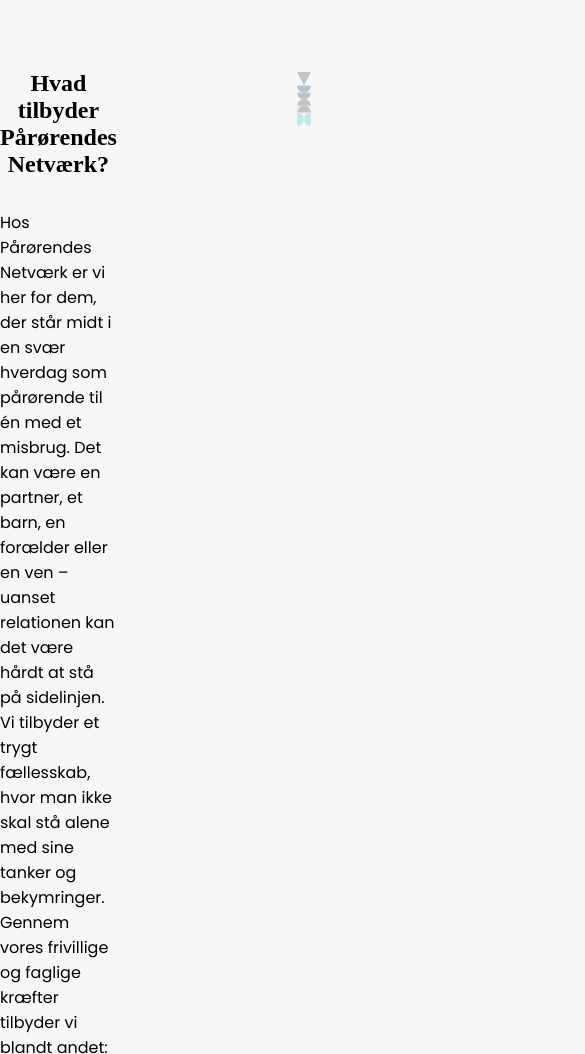
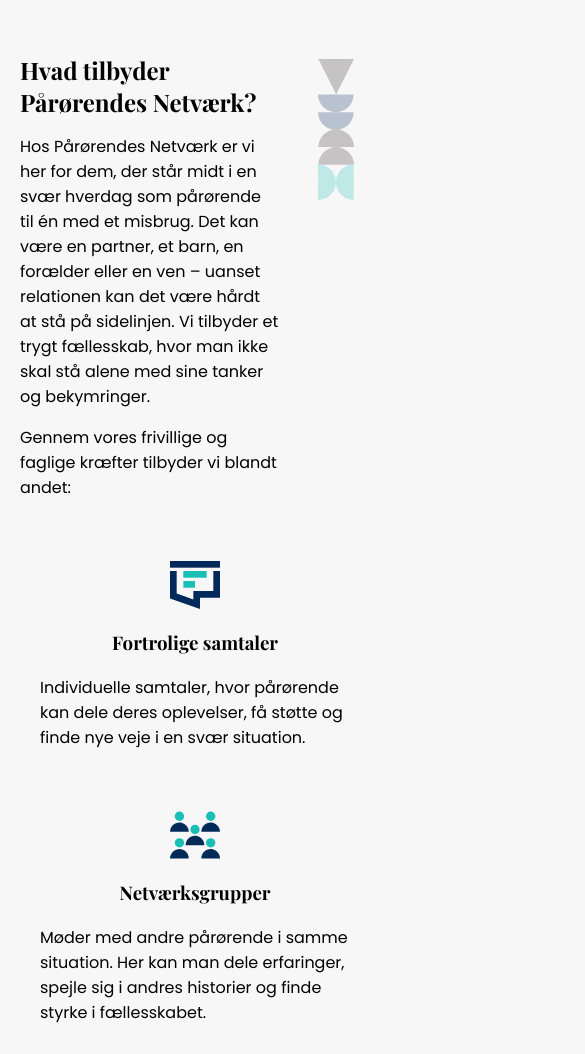
Before and after one commit to josk0004/Kampagnesite-Gruppe10, an Astro site: page / in a window 390 px wide. Shown: the part 4920-5974 px from the top of the page, 585 px wide, since content can reach past the window. Built offline with nearby package versions, Linux system fonts and the light colour scheme; Astro itself is replaced by a stand-in of ours; a web font is replaced by a local one.

Commit message:
om os/tilbyder mobil version

```diff
--- a/src/components/Intro.astro
+++ b/src/components/Intro.astro
@@ -1,9 +1,16 @@
 <div class="intro"><p>Vores mål er at skabe et sted, hvor pårørende kan trække vejret, finde ro og få den støtte, de har brug for – uden at blive mødt af fordømmelse eller krav.</p></div>
 <style>
-.intro{
+  .intro {
     margin: 0 auto;
     max-width: 500px;
     margin-bottom: 4rem;
-}
+  }
 
+  @media screen and (max-width: 900px) {
+    .intro {
+      padding: 0 20px 20px 20px;
+      margin-inline: auto;
+      box-sizing: border-box;
+    }
+  }
 </style>
--- a/src/components/Tilbyder.astro
+++ b/src/components/Tilbyder.astro
@@ -1,30 +1,61 @@
-<section class="grid_tilbud"><div class="tilbud">
+---
+
+---
+
+<section class="grid_tilbud">
+  <div class="tilbud">
     <h2>Hvad tilbyder Pårørendes Netværk?</h2>
     <p>Hos Pårørendes Netværk er vi her for dem, der står midt i en svær hverdag som pårørende til én med et misbrug. Det kan være en partner, et barn, en forælder eller en ven – uanset relationen kan det være hårdt at stå på sidelinjen. Vi tilbyder et trygt fællesskab, hvor man ikke skal stå alene med sine tanker og bekymringer.</p>
     <p>Gennem vores frivillige og faglige kræfter tilbyder vi blandt andet:</p>
-</div>
-<div class="figur_tilbud">
-    <img src="/svg/figur_tilbud.svg" alt="figur"></div></section>
+  </div>
+  <div class="figur_tilbud">
+    <img src="/svg/figur_tilbud.svg" alt="figur" />
+  </div>
+</section>
+
 <style>
-    .tilbud{
-        margin: 0 auto;
-        max-width: 500px;
-        padding-top: 40px;
-      margin-right: 180px;
-      margin-top: 3rem;
+  .tilbud {
+    margin: 0 auto;
+    max-width: 500px;
+    padding-top: 40px;
+    grid-column: 2/3;
+  }
 
+  .tilbud p:first-of-type {
+    margin-bottom: 1rem;
+  }
+  .grid_tilbud {
+    display: grid;
+    grid-template-columns: 1fr 5fr 1fr;
+    margin-inline: 40px;
+    gap: 40px;
+    margin-top: 2rem;
+  }
+  .figur_tilbud img {
+    width: 40%;
+    padding-top: 30px;
+  }
+  h2 {
+    margin-bottom: 1rem;
+    /* text-align: center; */
+    font-family: "Playfair Display", serif;
+  }
+
+  @media screen and (max-width: 900px) {
+    .grid_tilbud {
+      grid-template-columns: 5fr 1fr;
+      max-width: 600px;
+      padding: 0 20px 20px 20px;
+      margin-inline: auto;
+      box-sizing: border-box;
     }
-    .grid_tilbud{
-        display: grid;
-        grid-template-columns: 3fr 1fr;
-    }
-    .figur_tilbud img{
-        width: 15%;
-        padding-top: 90px;
-    }
-    h2{
-        margin-bottom: 2rem;
-        text-align: center;
+    .figur_tilbud img {
+      width: 70%;
+      padding-top: 45px;
     }
 
+    .tilbud {
+      grid-column: 1/2;
+    }
+  }
 </style>
--- a/src/components/TilbyderCard.astro
+++ b/src/components/TilbyderCard.astro
@@ -3,20 +3,32 @@ const cards = [
   {
     title: "Fortrolige samtaler",
     description: "Individuelle samtaler, hvor pårørende kan dele deres oplevelser, få støtte og finde nye veje i en svær situation.",
-    icon: "./imgs/icon1.webp"
+    icon: "./svg/talkicon.svg",
   },
   {
     title: "Netværksgrupper",
     description: "Møder med andre pårørende i samme situation. Her kan man dele erfaringer, spejle sig i andres historier og finde styrke i fællesskabet.",
-    icon: "./imgs/icon2.webp"
+    icon: "./svg/groupicon.svg",
   },
   {
     title: "Arrangementer og oplæg",
     description: "Vi afholder løbende events, oplæg og temamøder med fokus på livet som pårørende. Her kan man få viden, inspiration og ikke mindst føle sig set og forstået.",
-    icon: "./imgs/icon3.webp"
-  }
+    icon: "./svg/handicon.svg",
+  },
 ];
 ---
+
+<section class="cards-container">
+  {
+    cards.map((card) => (
+      <div class="card">
+        <img src={card.icon} alt={card.title} />
+        <h3>{card.title}</h3>
+        <p>{card.description}</p>
+      </div>
+    ))
+  }
+</section>
 
 <style>
   .cards-container {
@@ -27,7 +39,6 @@ const cards = [
 
     margin: 0 auto;
     max-width: 1300px;
-
   }
 
   .card {
@@ -35,25 +46,21 @@ const cards = [
     grid-template-rows: subgrid;
     grid-row: span 3;
     padding: 20px;
-
   }
-h3{
+  h3 {
     text-align: center;
-}
+  }
   .card img {
     width: 50px;
     height: 50px;
     margin-bottom: 10px;
     margin: 0 auto;
   }
+
+  @media screen and (max-width: 900px) {
+    .cards-container {
+      grid-template-columns: 1fr;
+      padding: 20px;
+    }
+  }
 </style>
-
-<section class="cards-container">
-    {cards.map((card) => (
-      <div class="card">
-        <img src={card.icon} alt={card.title} />
-        <h3>{card.title}</h3>
-        <p>{card.description}</p>
-      </div>
-    ))}
-  </section>
--- a/src/components/TilmeldDig.astro
+++ b/src/components/TilmeldDig.astro
@@ -54,6 +54,7 @@
     gap: 40px;
     padding: 0 50px 20px 50px;
     box-sizing: border-box;
+    margin-bottom: 2rem;
   }
 
   .VectorTowers {
```
Also changed, not shown: public/imgs/icon1.webp (deleted), public/imgs/icon2.webp (deleted), public/imgs/icon3.webp (deleted), public/svg/groupicon.svg (added), public/svg/handicon.svg (added), public/svg/talkicon.svg (added).
